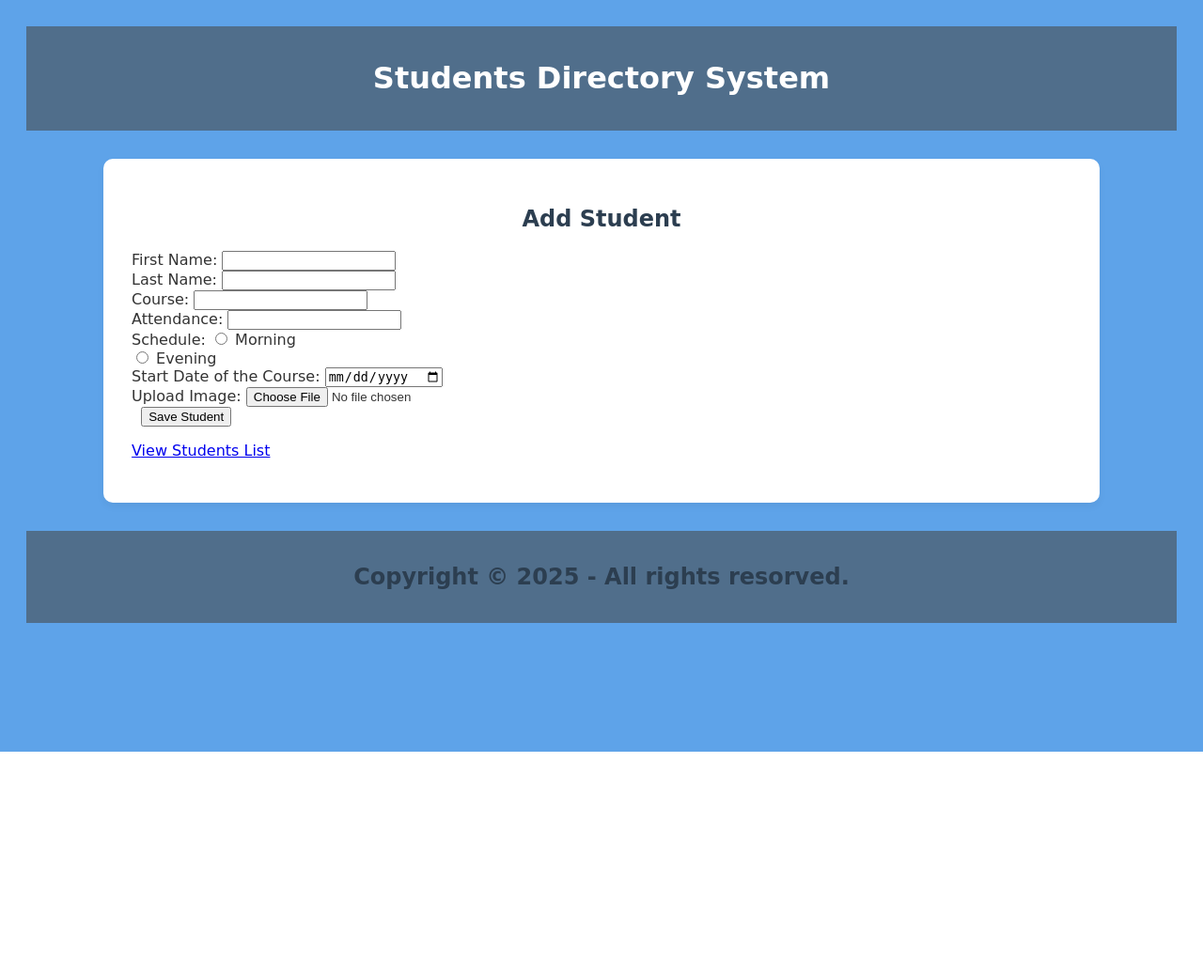
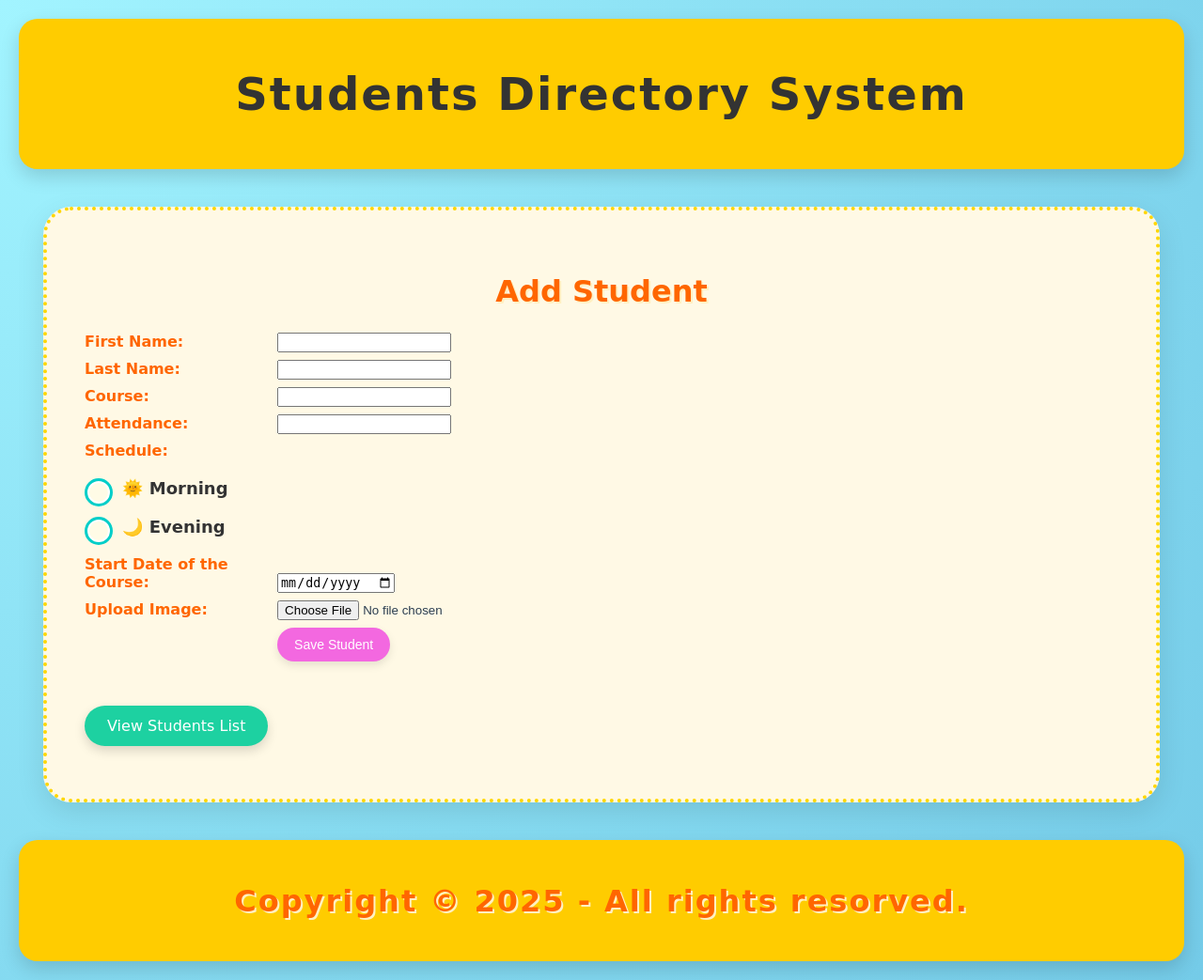
Before and after one commit to rabbitrunout/PHPAssignment1, a PHP site: page /add_student_form.php in a window 1280 px wide. Shown: the whole page at 94% size. Before the commit the page ends 800 px from the top, so only its background shows below. Run offline with PHP 8.4, Linux system fonts and the light colour scheme.

Commit message:
Updated CSS button

```diff
--- a/add_student_form.php
+++ b/add_student_form.php
@@ -3,7 +3,8 @@
 <html>
 <head>
     <title>Contact Manager - Add Student</title>
-    <link rel="stylesheet" type="text/css" href="css/main.css"/>
+    <link rel="stylesheet" type="text/css" href="css/main.css" />
+
 </head>
 <body>
     <?php include ("header.php"); ?>
@@ -27,8 +28,20 @@
                 <input type="text" name="attendance" /> <br />
 
                 <label>Schedule:</label>
-                <input type="radio" name="schedule" value="morning"> Morning <br>
-                <input type="radio" name="schedule" value="evening"> Evening <br>
+                <div class="radio-group">
+                    <label class="custom-radio">
+                    <input type="radio" name="schedule" value="morning" />
+                    <span class="bubble"></span>
+                        🌞 Morning
+                    </label>
+
+                    <label class="custom-radio">
+                    <input type="radio" name="schedule" value="evening" />
+                    <span class="bubble"></span>
+                        🌙 Evening
+                    </label>
+                </div>
+
 
                 <label>Start Date of the Course:</label>
                 <input type="date" name="start_date" /> <br />
--- a/confirmation.php
+++ b/confirmation.php
@@ -6,7 +6,8 @@
 <html>
 <head>
     <title>Student Manager - Confirmation</title>
-    <link rel="stylesheet" type="text/css" href="css/main.css"/>
+    <link rel="stylesheet" type="text/css" href="css/main.css" />
+
 </head>
 <body>
     <?php include ("header.php"); ?>
--- a/css/main.css
+++ b/css/main.css
@@ -1,51 +1,171 @@
-
-
+/* main.css */
 body {
     font-family: 'Comic Sans MS', cursive, sans-serif;
-    color: #333;
-    background: #157adfaf;
+    color: #2c3e50;
+    background: radial-gradient(circle at top left, #a2f4ff, #74cbe8);
     padding: 20px;
+    margin: 0;
 }
 
 header, footer {
-    background-color: #506e8b;
-    color: white;
-    padding: 15px 30px;
+    background-color: #ffcc00;
+    color: #333;
+    padding: 20px 30px;
     text-align: center;
+    font-size: 24px;
+    letter-spacing: 2px;
+    border-radius: 20px;
+    box-shadow: 0 8px 20px rgba(0,0,0,0.15);
 }
+
 main {
-    max-width: 1000px;
-    margin: 30px auto;
-    background-color: white;
-    padding: 30px;
-    border-radius: 10px;
-    box-shadow: 0 4px 8px rgba(0,0,0,0.05);
+    max-width: 1100px;
+    margin: 40px auto;
+    background-color: #fff9e5;
+    padding: 40px;
+    border-radius: 30px;
+    box-shadow: 0 10px 30px rgba(0,0,0,0.1);
+    border: 4px dotted #ffd700;
 }
 
 h2 {
-    margin-bottom: 20px;
-    font-size: 24px;
+    margin-bottom: 25px;
+    font-size: 32px;
     text-align: center;
-    color: #2c3e50;
+    color: #ff6600;
+    text-shadow: 2px 2px #fff0c2;
 }
+
 table {
     width: 100%;
-    border-collapse: collapse;
-    margin-top: 10px;
+    border-collapse: separate;
+    border-spacing: 0;
+    background-color: #ffffff;
+    border-radius: 20px;
+    overflow: hidden;
+    box-shadow: 0 5px 20px rgba(0,0,0,0.1);
+    margin-top: 20px;
 }
 
 th, td {
-    padding: 12px 15px;
+    padding: 16px 20px;
     text-align: left;
-    border-bottom: 1px solid #ddd;
+    border-bottom: 2px dashed #ffeaa7;
 }
 
 th {
-    background-color: #3498db;
-    color: white;
-    font-weight: normal;
+    background-color: #ff9ff3;
+    color: #fff;
+    font-weight: bold;
+    font-size: 16px;
+    text-align: center;
+    border-bottom: none;
+
+}
+
+td img {
+    border-radius: 10px;
+    box-shadow: 0 2px 8px rgba(0,0,0,0.15);
+    max-width: 100px;
+    height: auto;
 }
 
 tr:hover {
-    background-color: #f1f1f1;
+    background-color: #fce4ec;
+    transition: background-color 0.3s ease;
 }
+input[type="radio"] {
+    display: block;
+    margin: 5px 0;
+}
+#data div {
+    margin-bottom: 10px;
+}
+.radio-group {
+    display: flex;
+    flex-direction: column;
+    gap: 10px;
+    margin: 10px 0 20px;
+}
+
+.custom-radio {
+    position: relative;
+    padding-left: 40px;
+    cursor: pointer;
+    font-size: 18px;
+    color: #333;
+    /* user-select: none; */
+    display: flex;
+    align-items: center;
+}
+
+.custom-radio input[type="radio"] {
+    opacity: 0;
+    position: absolute;
+}
+
+.custom-radio .bubble {
+    position: absolute;
+    left: 0;
+    top: 0;
+    height: 24px;
+    width: 24px;
+    background-color: #fffbe6;
+    border: 3px solid #00cec9;
+    border-radius: 50%;
+    transition: 0.3s;
+    box-shadow: inset 0 0 0 2px #fff;
+}
+
+.custom-radio input[type="radio"]:checked + .bubble {
+    background-color: #00cec9;
+    box-shadow: 0 0 8px #00cec9;
+}
+
+form input[type="submit"] {
+    background-color: #f368e0;
+    color: white;
+    border: none;
+    padding: 10px 18px;
+    font-size: 14px;
+    border-radius: 20px;
+    cursor: pointer;
+    box-shadow: 0 4px 10px rgba(0,0,0,0.1);
+    transition: all 0.25s ease;
+}
+
+form input[type="submit"]:hover {
+    background-color: #ee5253;
+    transform: scale(1.05);
+}
+
+a {
+    display: inline-block;
+    margin-top: 30px;
+    text-decoration: none;
+    background-color: #1dd1a1;
+    color: white;
+    padding: 12px 24px;
+    font-size: 16px;
+    border-radius: 30px;
+    transition: all 0.3s ease;
+    box-shadow: 0 5px 12px rgba(0,0,0,0.15);
+}
+
+a:hover {
+    background-color: #10ac84;
+    transform: scale(1.1);
+}
+
+
+form label {
+    font-weight: bold;
+    display: inline-block;
+    width: 200px;
+    margin-bottom: 10px;
+    color: #ff6600;
+}
+
+/* form input[type="text"],
+form input[type="date"],
+form input[type="file"]() */
--- a/database_error.php
+++ b/database_error.php
@@ -6,7 +6,8 @@
 <html>
 <head>
     <title>Students Directory Database Error</title>
-    <link rel="stylesheet" type="txt/css" href="css/main.css"/>
+    <link rel="stylesheet" type="text/css" href="css/main.css" />
+
 </head>
 <body>
     <?php include ("header.php");  ?>
--- a/error.php
+++ b/error.php
@@ -6,7 +6,8 @@
 <html>
 <head>
     <title>Student Manager - Error</title>
-    <link rel="stylesheet" type="text/css" href="css/main.css"/>
+    <link rel="stylesheet" type="text/css" href="css/main.css" />
+
 </head>
 <body>
     <?php include ("header.php"); ?>
--- a/index.php
+++ b/index.php
@@ -12,7 +12,7 @@
 <html>
 <head>
     <title>Students Directory</title>
-    <link rel="stylesheet" type="text/css" href="css/main.css"/>
+    <link rel="stylesheet" type="text/css" href="css/main.css" />
 </head>
 <body>
     <?php include ("header.php");  ?>
@@ -27,6 +27,7 @@
                 <th>Attendance</th>
                 <th>Schedule</th>
                 <th>Start Date of the Course</th>
+                <th>Photo</th>
                 <th>&nbsp;</th> <!-- for edit button -->
                 <th>&nbsp;</th> <!-- for delete button -->
             </tr>
--- a/update_confirmation.php
+++ b/update_confirmation.php
@@ -3,7 +3,8 @@
 <html>
 <head>
     <title>Student Manager - Update Confirmation</title>
-    <link rel="stylesheet" type="text/css" href="css/main.css"/>
+    <link rel="stylesheet" type="text/css" href="css/main.css" />
+
 </head>
 <body>
 
--- a/update_student_form.php
+++ b/update_student_form.php
@@ -18,6 +18,7 @@
     <head>
         <title>Student Manager - Update Student</title>
         <link rel="stylesheet" type="text/css" href="css/main.css" />
+
     </head>
     <body>
         <?php include("header.php"); ?>
```
